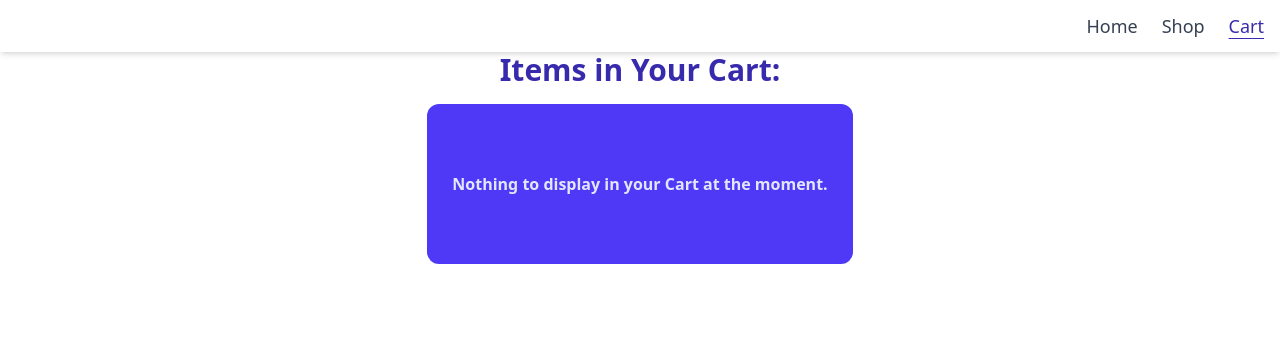
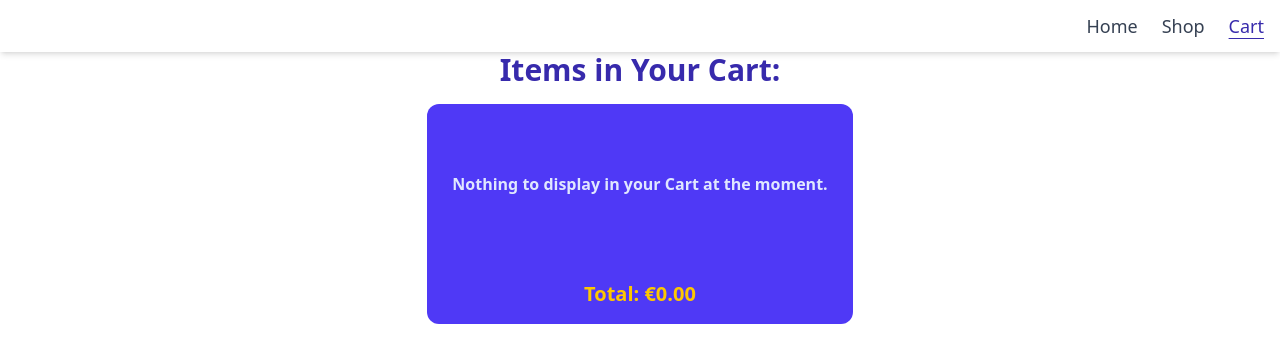
Before and after one commit to arifmertmisir/shopping-cart, a React (Vite) app: page /cart in a window 1280 px wide. Shown: the top 362 px of the page. Built offline with nearby package versions, Linux system fonts and the light colour scheme.

Commit message:
feature: implement total amount on the Cart page, lift productList state up to App, use productList as an Outlet context

```diff
--- a/src/App.jsx
+++ b/src/App.jsx
@@ -3,13 +3,14 @@ import Navbar from "./components/Navbar";
 import { useState } from "react";
 
 function App() {
+  const [productList, setProductList] = useState([]);
   const [input, setInput] = useState({});
   const itemsInCart = Object.entries(input).filter(([key, val]) => val >= 1);
 
   return (
     <>
       <Navbar itemsCount={itemsInCart.length} />
-      <Outlet context={{ input, setInput }} />
+      <Outlet context={{ input, setInput, productList, setProductList }} />
     </>
   );
 }
--- a/src/pages/Cart.jsx
+++ b/src/pages/Cart.jsx
@@ -1,9 +1,14 @@
 import { useOutletContext } from "react-router";
 
 function Cart() {
-  const { input, setInput } = useOutletContext();
+  const { input, setInput, productList } = useOutletContext();
 
   const itemsInCart = Object.entries(input).filter(([key, val]) => val >= 1);
+
+  const totalAmount = itemsInCart.reduce((sum, [title, amount]) => {
+    const product = productList.find((product) => product.title === title);
+    return sum + (product ? product.price * amount : 0);
+  }, 0);
 
   function handleIncrement(e) {
     const { id } = e.target;
@@ -67,6 +72,7 @@ function Cart() {
             </div>
           ))
         )}
+        <p className="text-center p-2 sm:p-4 font-bold text-lg sm:text-xl text-yellow-400">{`Total: €${totalAmount.toFixed(2)}`}</p>
       </div>
     </>
   );
--- a/src/pages/Shop.jsx
+++ b/src/pages/Shop.jsx
@@ -1,10 +1,9 @@
-import { useEffect, useState } from "react";
+import { useEffect } from "react";
 import Card from "../components/Card";
 import { useOutletContext } from "react-router";
 
 function Shop() {
-  const [productList, setProductList] = useState([]);
-  const { input, setInput } = useOutletContext();
+  const { productList, setProductList, input, setInput } = useOutletContext();
 
   useEffect(() => {
     fetch("https://fakestoreapi.com/products")
```
